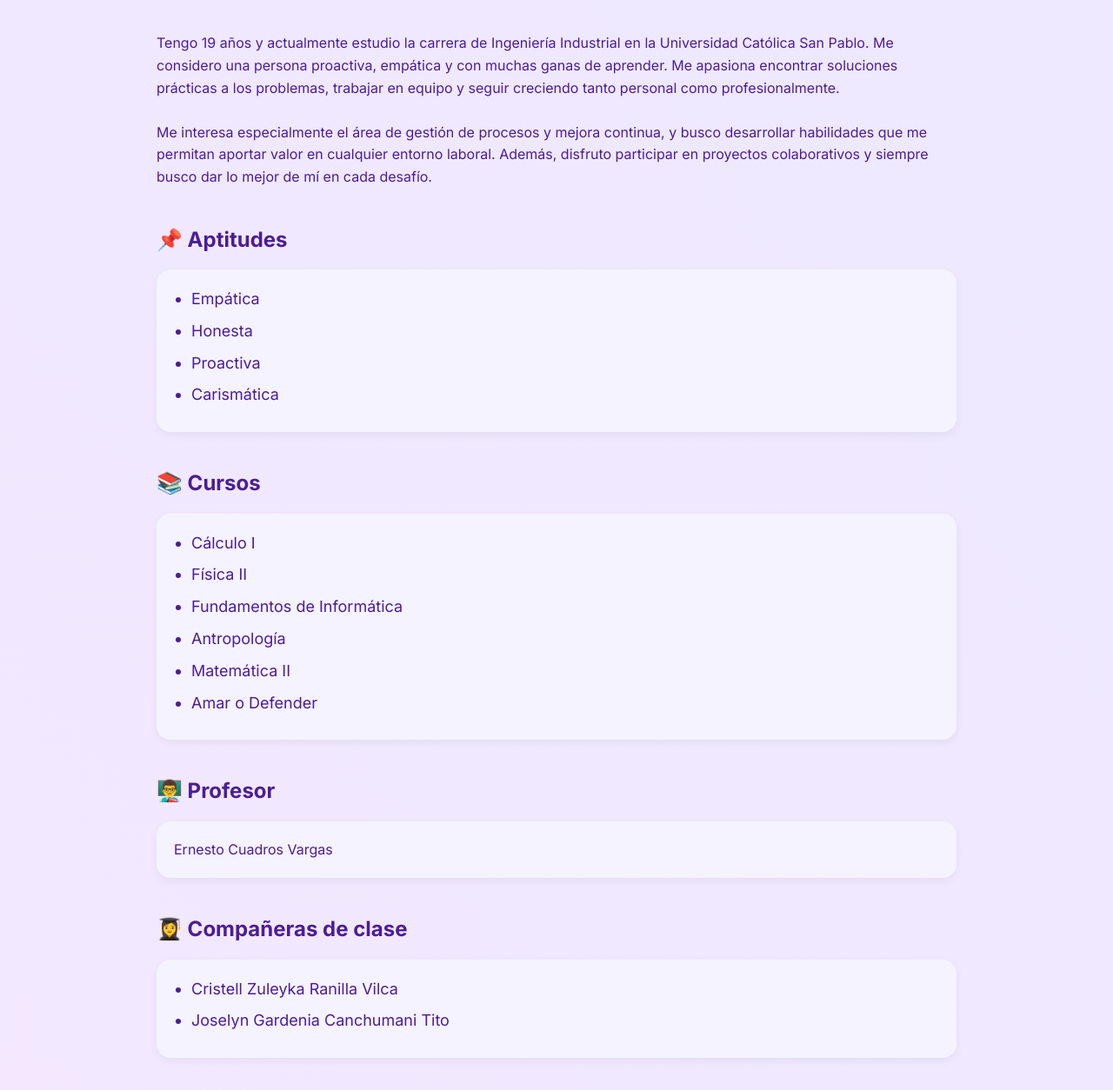
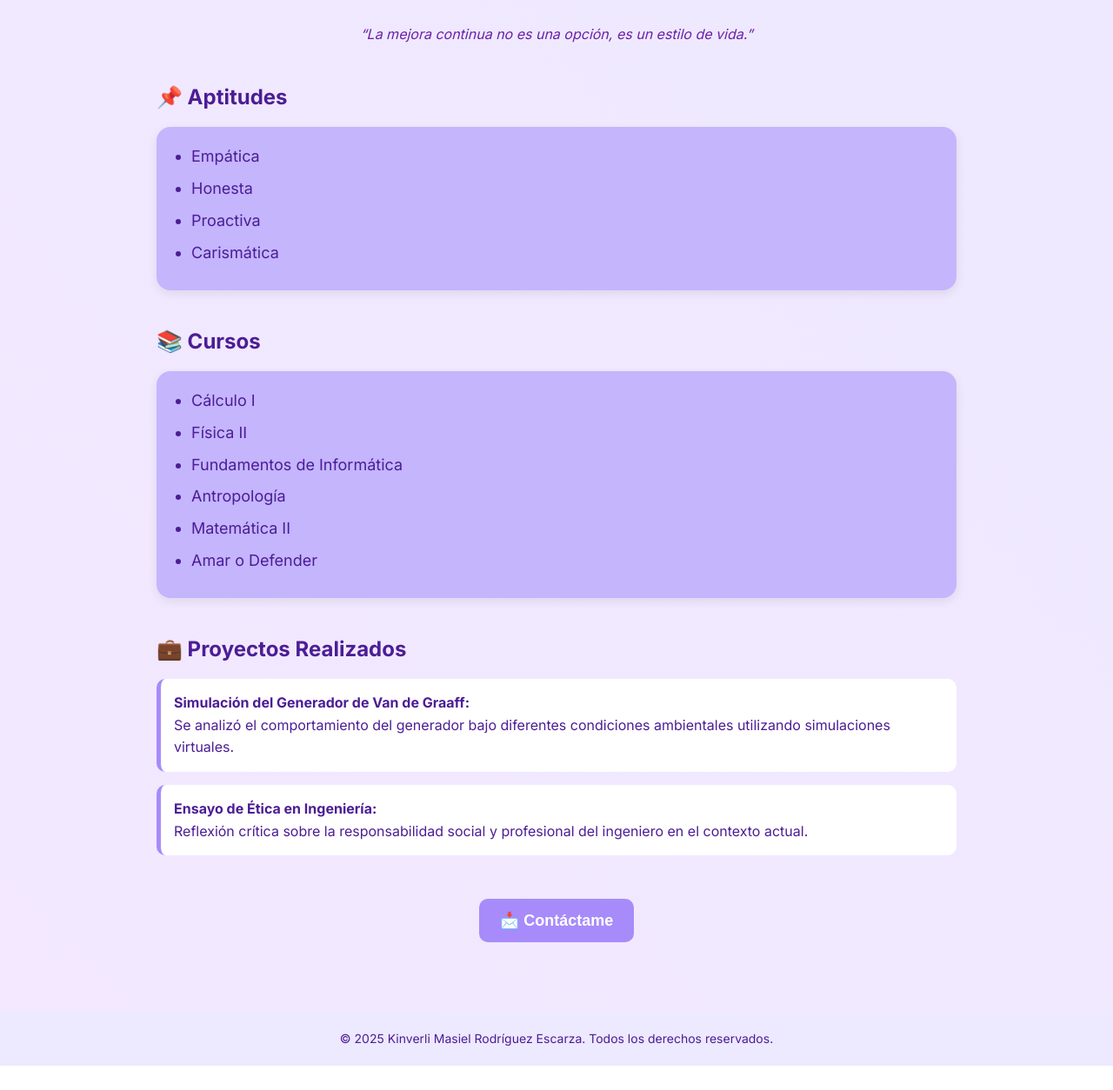
Before and after one commit to Kimberly230705/esta-si, a plain HTML site: page index.html in a window 1280 px wide. Shown: the part 211-1465 px from the top of the page at 87% size. After the commit the page ends 1437 px from the top, so only its background shows below. Drawn offline with Linux system fonts and the light colour scheme.

Commit message:
Update index.html

```diff
--- a/index.html
+++ b/index.html
@@ -7,34 +7,31 @@
   <link href="https://fonts.googleapis.com/css2?family=Inter:wght@400;600;700&display=swap" rel="stylesheet">
   <style>
     :root {
-      --primary: #8b5cf6;
+      --primary: #a78bfa;
+      --accent: #c4b5fd;
       --dark: #4c1d95;
       --light: #f3e8ff;
-      --white: #fff;
+      --white: #ffffff;
     }
-
     * {
       margin: 0;
       padding: 0;
       box-sizing: border-box;
       scroll-behavior: smooth;
     }
-
     body {
       font-family: 'Inter', sans-serif;
       background: linear-gradient(to top right, var(--light), #ede9fe);
       color: var(--dark);
       line-height: 1.6;
     }
-
     header {
-      background-color: var(--white);
-      box-shadow: 0 2px 10px rgba(0, 0, 0, 0.05);
+      background: var(--white);
+      box-shadow: 0 2px 8px rgba(0, 0, 0, 0.05);
       position: sticky;
       top: 0;
       z-index: 1000;
     }
-
     nav {
       max-width: 960px;
       margin: auto;
@@ -43,24 +40,21 @@
       align-items: center;
       padding: 20px;
     }
-
     nav a {
       color: var(--dark);
       font-weight: 600;
       margin-left: 20px;
       text-decoration: none;
+      transition: color 0.3s;
     }
-
     nav a:hover {
       color: var(--primary);
     }
-
     .container {
       max-width: 960px;
       margin: auto;
       padding: 40px 20px;
     }
-
     h1 {
       font-size: 40px;
       font-weight: 700;
@@ -68,41 +62,55 @@
       text-align: center;
       margin-bottom: 10px;
     }
-
     .subtitle {
       font-size: 18px;
       text-align: center;
-      margin-bottom: 40px;
+      margin-bottom: 30px;
       color: var(--dark);
     }
-
+    .frase {
+      font-style: italic;
+      text-align: center;
+      font-size: 16px;
+      color: #6b21a8;
+      margin-bottom: 40px;
+    }
     .section {
       margin-bottom: 40px;
+      opacity: 0;
+      transform: translateY(20px);
+      transition: all 0.6s ease;
     }
-
+    .section.visible {
+      opacity: 1;
+      transform: translateY(0);
+    }
     .section h2 {
       font-size: 24px;
       margin-bottom: 15px;
       color: var(--dark);
     }
-
     .card {
-      background: #f5f3ff;
+      background: var(--accent);
       padding: 20px;
       border-radius: 16px;
-      box-shadow: 0 4px 12px rgba(0,0,0,0.05);
+      box-shadow: 0 4px 12px rgba(0,0,0,0.08);
     }
-
     ul {
       list-style: disc;
       padding-left: 20px;
     }
-
     li {
       font-size: 18px;
       margin-bottom: 8px;
     }
-
+    .project {
+      background: var(--white);
+      border-left: 5px solid var(--primary);
+      padding: 15px;
+      margin-bottom: 15px;
+      border-radius: 10px;
+    }
     .contact-button {
       display: inline-block;
       background: var(--primary);
@@ -113,36 +121,32 @@
       font-weight: bold;
       border: none;
       cursor: pointer;
-      margin-top: 20px;
+      transition: transform 0.2s ease;
+      margin-top: 10px;
     }
-
     .contact-button:hover {
+      transform: scale(1.05);
       background: #7c3aed;
     }
-
     .contact-section {
       display: none;
       margin-top: 20px;
       animation: fadeIn 0.5s ease-in-out forwards;
     }
-
     .contact-card {
       background: var(--light);
       padding: 20px;
       border-radius: 12px;
       text-align: left;
     }
-
     .contact-card a {
-      color: var(--primary);
+      color: var(--dark);
       font-weight: bold;
       text-decoration: none;
     }
-
     .contact-card a:hover {
       text-decoration: underline;
     }
-
     footer {
       text-align: center;
       padding: 20px;
@@ -150,7 +154,6 @@
       font-size: 14px;
       color: var(--dark);
     }
-
     @keyframes fadeIn {
       from { opacity: 0; transform: translateY(10px); }
       to { opacity: 1; transform: translateY(0); }
@@ -165,8 +168,7 @@
       <div>
         <a href="#aptitudes">Aptitudes</a>
         <a href="#cursos">Cursos</a>
-        <a href="#profesor">Profesor</a>
-        <a href="#companeras">Compañeras</a>
+        <a href="#proyectos">Proyectos</a>
         <a href="#contacto">Contacto</a>
       </div>
     </nav>
@@ -175,16 +177,7 @@
   <main class="container">
     <h1>Kinverli Masiel Rodríguez Escarza</h1>
     <p class="subtitle">Estudiante de Ingeniería Industrial | Apasionada por la mejora continua y gestión de procesos</p>
-
-    <div class="section">
-      <p>
-        Tengo 19 años y actualmente estudio la carrera de Ingeniería Industrial en la Universidad Católica San Pablo. Me considero una persona proactiva, empática y con muchas ganas de aprender. Me apasiona encontrar soluciones prácticas a los problemas, trabajar en equipo y seguir creciendo tanto personal como profesionalmente.
-      </p>
-      <br>
-      <p>
-        Me interesa especialmente el área de gestión de procesos y mejora continua, y busco desarrollar habilidades que me permitan aportar valor en cualquier entorno laboral. Además, disfruto participar en proyectos colaborativos y siempre busco dar lo mejor de mí en cada desafío.
-      </p>
-    </div>
+    <p class="frase">“La mejora continua no es una opción, es un estilo de vida.”</p>
 
     <div class="section" id="aptitudes">
       <h2>📌 Aptitudes</h2>
@@ -212,24 +205,20 @@
       </div>
     </div>
 
-    <div class="section" id="profesor">
-      <h2>👨‍🏫 Profesor</h2>
-      <div class="card">Ernesto Cuadros Vargas</div>
-    </div>
-
-    <div class="section" id="companeras">
-      <h2>👩‍🎓 Compañeras de clase</h2>
-      <div class="card">
-        <ul>
-          <li>Cristell Zuleyka Ranilla Vilca</li>
-          <li>Joselyn Gardenia Canchumani Tito</li>
-        </ul>
+    <div class="section" id="proyectos">
+      <h2>💼 Proyectos Realizados</h2>
+      <div class="project">
+        <strong>Simulación del Generador de Van de Graaff:</strong>
+        <p>Se analizó el comportamiento del generador bajo diferentes condiciones ambientales utilizando simulaciones virtuales.</p>
+      </div>
+      <div class="project">
+        <strong>Ensayo de Ética en Ingeniería:</strong>
+        <p>Reflexión crítica sobre la responsabilidad social y profesional del ingeniero en el contexto actual.</p>
       </div>
     </div>
 
     <div class="section" id="contacto" style="text-align:center;">
       <button class="contact-button" onclick="mostrarContacto()">📩 Contáctame</button>
-
       <div class="contact-section" id="datos-contacto">
         <div class="contact-card" style="margin-top: 20px;">
           <p><strong>🔗 LinkedIn:</strong>
@@ -252,7 +241,18 @@
       const contacto = document.getElementById("datos-contacto");
       contacto.style.display = (contacto.style.display === "block") ? "none" : "block";
     }
+
+    // Animación al hacer scroll
+    const secciones = document.querySelectorAll('.section');
+    window.addEventListener('scroll', () => {
+      const trigger = window.innerHeight * 0.9;
+      secciones.forEach(sec => {
+        const top = sec.getBoundingClientRect().top;
+        if (top < trigger) {
+          sec.classList.add('visible');
+        }
+      });
+    });
   </script>
-
 </body>
 </html>
```
